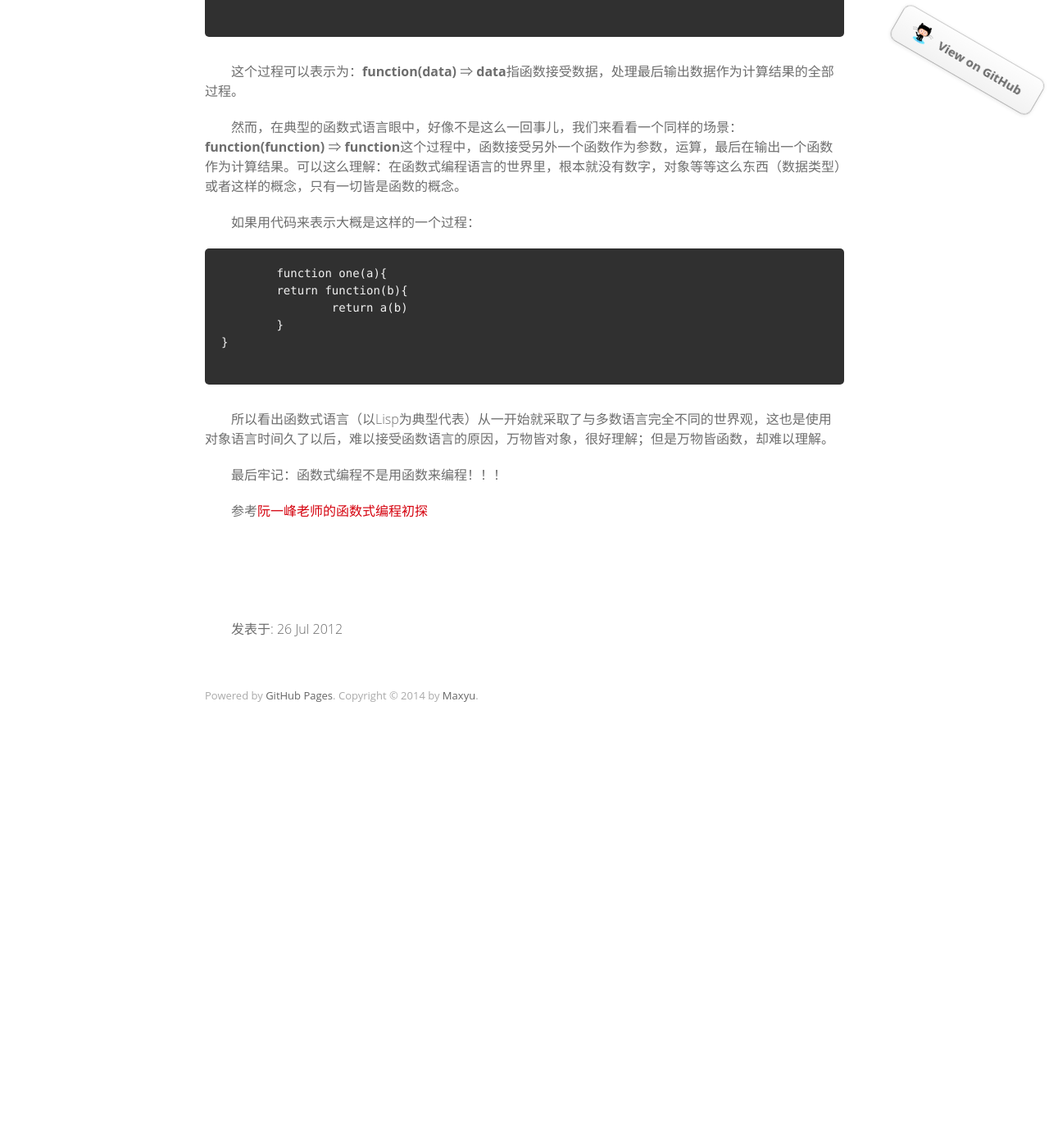
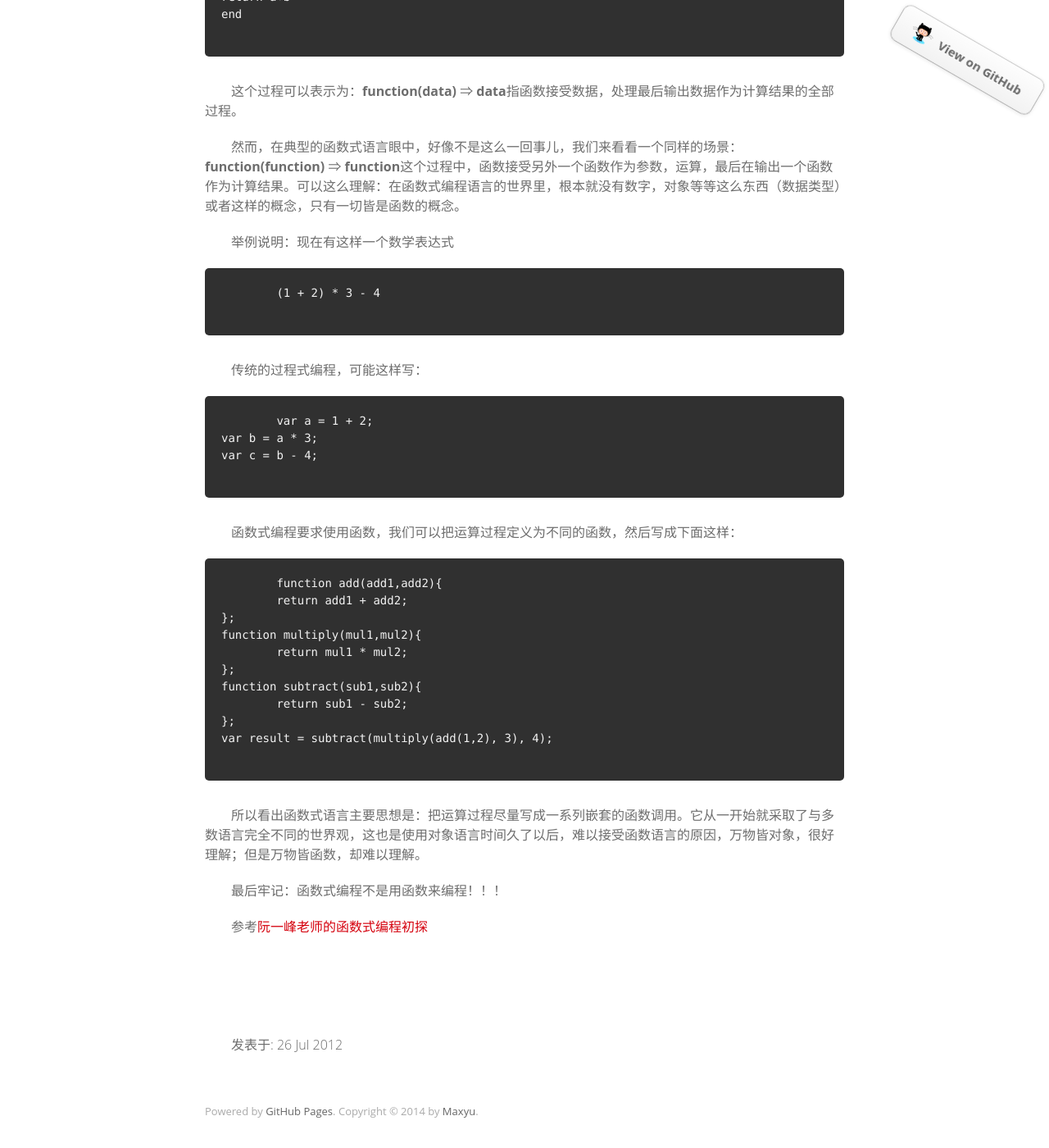
Before and after one commit to yubiaobin/yubiaobin.github.io, a Jekyll site: the page built from _posts/2012-07-26-function-language.html, in a window 1280 px wide and 1400 px high, scrolled down 768 px. Shown: the whole window at 82% size. Built offline with Jekyll 4.4.1, drawn with Linux system fonts in a browser that asks for light colours; comment, search, counter and statistics services are not loaded; before the commit the page ends 1680 px from its top, so only the background shows below that; some of the changed text lies outside the part shown.

Commit message:
fixed function language blog number one

```diff
--- a/_posts/2012-07-26-function-language.html
+++ b/_posts/2012-07-26-function-language.html
@@ -36,18 +36,47 @@
 <p>然而，在典型的函数式语言眼中，好像不是这么一回事儿，我们来看看一个同样的场景：<strong>function(function)</strong> &rArr; <strong>function</strong>这个过程中，函数接受另外一个函数作为参数，运算，最后在输出一个函数作为计算结果。可以这么理解：在函数式编程语言的世界里，根本就没有数字，对象等等这么东西（数据类型）或者这样的概念，只有一切皆是函数的概念。</p>
 
 
-<p>如果用代码来表示大概是这样的一个过程：</p>
+
+<p>举例说明：现在有这样一个数学表达式</p>
 <p>
 	{% highlight html %}
-	function one(a){
-	return function(b){
-		return a(b)
-	}
-}
+	(1 + 2) * 3 - 4
 	{% endhighlight %}
 </p>
 
-<p>所以看出函数式语言（以Lisp为典型代表）从一开始就采取了与多数语言完全不同的世界观，这也是使用对象语言时间久了以后，难以接受函数语言的原因，万物皆对象，很好理解；但是万物皆函数，却难以理解。</p>
+
+
+
+<p>传统的过程式编程，可能这样写：</p>
+<p>
+	{% highlight html %}
+	var a = 1 + 2;
+var b = a * 3;
+var c = b - 4;
+	{% endhighlight %}
+</p>
+
+
+
+<p>函数式编程要求使用函数，我们可以把运算过程定义为不同的函数，然后写成下面这样：</p>
+<p>
+	{% highlight html %}
+	function add(add1,add2){
+	return add1 + add2;
+};
+function multiply(mul1,mul2){
+	return mul1 * mul2;
+};
+function subtract(sub1,sub2){
+	return sub1 - sub2;
+};
+var result = subtract(multiply(add(1,2), 3), 4);
+	{% endhighlight %}
+</p>
+
+
+
+<p>所以看出函数式语言主要思想是：把运算过程尽量写成一系列嵌套的函数调用。它从一开始就采取了与多数语言完全不同的世界观，这也是使用对象语言时间久了以后，难以接受函数语言的原因，万物皆对象，很好理解；但是万物皆函数，却难以理解。</p>
 
 
 
```
Also changed, not shown: other parts of _posts/2012-07-26-function-language.html (+1 -1 lines), 1 other file.
